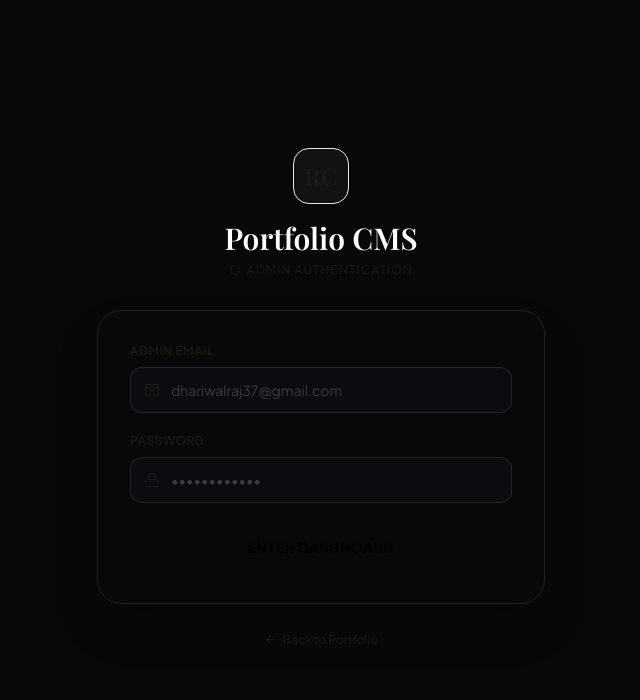
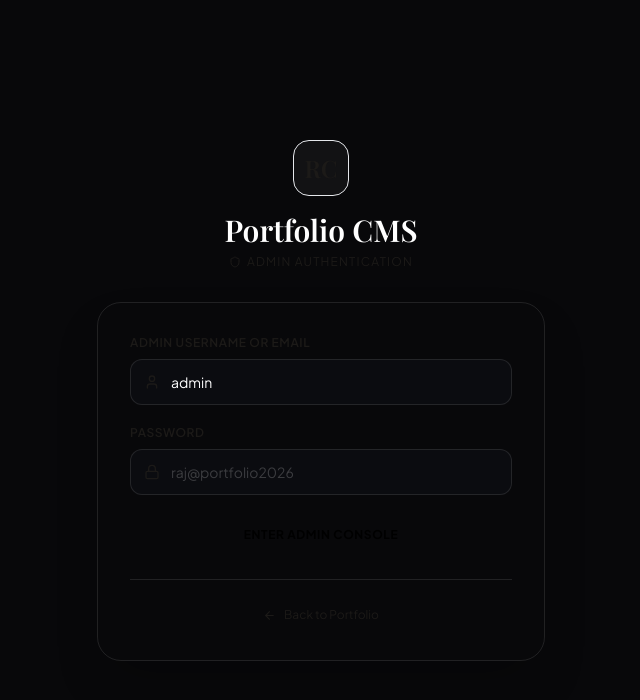
Before and after one commit to XCHAUDHARY00/rajportfolio, a React (Vite) app in the folder frontend/: page /admin/login in a window 1280 px wide. Shown: the top 700 px of the page, without its empty margins (319-959 px from the left). Built offline with nearby package versions, Linux system fonts and the light colour scheme; no server answers; a web font is replaced by a local one.

Commit message:
fix(router): add vercel.json SPA rewrites for /admin and /admin/login

```diff
--- a/frontend/src/pages/AdminLogin.jsx
+++ b/frontend/src/pages/AdminLogin.jsx
@@ -1,24 +1,24 @@
 import { useState } from 'react';
 import { useNavigate } from 'react-router-dom';
 import toast from 'react-hot-toast';
-import { Lock, Mail, ArrowLeft, Shield } from 'lucide-react';
+import { Lock, User, ArrowLeft, Shield } from 'lucide-react';
 
 export default function AdminLogin() {
-  const [email, setEmail] = useState('');
+  const [username, setUsername] = useState('admin');
   const [password, setPassword] = useState('');
   const [loading, setLoading] = useState(false);
   const navigate = useNavigate();
 
   const handleSubmit = async (e) => {
     e.preventDefault();
-    if (!email || !password) {
-      toast.error('Please enter email and password.');
+    if (!username || !password) {
+      toast.error('Please enter username/email and password.');
       return;
     }
     setLoading(true);
     try {
-      await new Promise((r) => setTimeout(r, 500));
-      localStorage.setItem('admin_token', btoa(`${email}:${Date.now()}`));
+      await new Promise((r) => setTimeout(r, 400));
+      localStorage.setItem('admin_token', btoa(`${username}:${password}:${Date.now()}`));
       toast.success('Admin authenticated successfully!');
       navigate('/admin');
     } catch {
@@ -48,16 +48,17 @@ export default function AdminLogin() {
           <form onSubmit={handleSubmit} className="space-y-5">
             <div>
               <label className="block text-cream/70 font-sans text-xs uppercase tracking-wider font-semibold mb-2">
-                Admin Email
+                Admin Username or Email
               </label>
               <div className="relative">
-                <Mail className="absolute left-3.5 top-1/2 -translate-y-1/2 text-cream/30" size={16} />
+                <User className="absolute left-3.5 top-1/2 -translate-y-1/2 text-cream/30" size={16} />
                 <input
-                  type="email"
-                  value={email}
-                  onChange={(e) => setEmail(e.target.value)}
+                  type="text"
+                  value={username}
+                  onChange={(e) => setUsername(e.target.value)}
                   className="w-full bg-[#0B0C10] border border-white/10 text-white font-sans text-sm pl-10 pr-4 py-3 rounded-xl outline-none focus:border-gold focus:ring-1 focus:ring-gold/30 transition-colors placeholder-white/20"
-                  placeholder="dhariwalraj37@gmail.com"
+                  placeholder="admin"
+                  required
                 />
               </div>
             </div>
@@ -73,7 +74,8 @@ export default function AdminLogin() {
                   value={password}
                   onChange={(e) => setPassword(e.target.value)}
                   className="w-full bg-[#0B0C10] border border-white/10 text-white font-sans text-sm pl-10 pr-4 py-3 rounded-xl outline-none focus:border-gold focus:ring-1 focus:ring-gold/30 transition-colors placeholder-white/20"
-                  placeholder="••••••••••••"
+                  placeholder="raj@portfolio2026"
+                  required
                 />
               </div>
             </div>
@@ -81,21 +83,22 @@ export default function AdminLogin() {
             <button
               type="submit"
               disabled={loading}
-              className="w-full bg-gradient-to-r from-gold to-gold-dark text-black py-3.5 rounded-xl font-sans font-bold text-sm tracking-wider uppercase hover:shadow-glow-gold transition-all duration-300 disabled:opacity-60 disabled:cursor-not-allowed mt-2 active:scale-[0.99]"
+              className="w-full bg-gradient-to-r from-gold to-gold-dark hover:from-gold-dark hover:to-gold text-black py-3 rounded-xl font-sans text-xs font-bold uppercase tracking-wider transition-all duration-300 shadow-glow-gold active:scale-95 disabled:opacity-50 mt-2"
             >
-              {loading ? 'Authenticating…' : 'Enter Dashboard'}
+              {loading ? 'Authenticating…' : 'Enter Admin Console'}
             </button>
           </form>
+
+          <div className="mt-6 pt-6 border-t border-white/10 text-center">
+            <a
+              href="/"
+              className="inline-flex items-center gap-2 text-cream/40 hover:text-white text-xs font-sans transition-colors"
+            >
+              <ArrowLeft size={13} />
+              <span>Back to Portfolio</span>
+            </a>
+          </div>
         </div>
-
-        <p className="text-center mt-6">
-          <a
-            href="/"
-            className="text-cream/40 hover:text-gold transition-colors font-sans text-xs inline-flex items-center gap-1.5"
-          >
-            <ArrowLeft size={13} /> Back to Portfolio
-          </a>
-        </p>
       </div>
     </div>
   );
```
Also changed, not shown: frontend/vercel.json (added).
